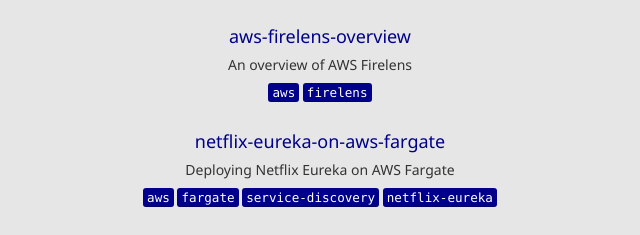
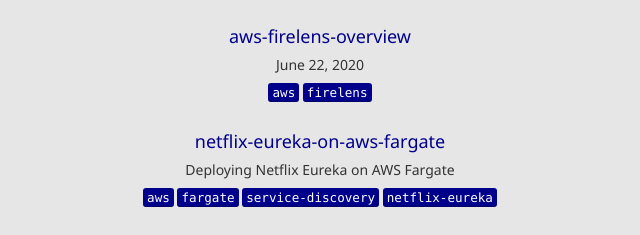
Before and after one commit to karthikeayan/karthikeayan.github.io, a plain HTML site: page post/index.html in a window 1280 px wide. Shown: the part 136-371 px from the top of the page, 320-960 px from the left. Drawn offline with nearby package versions, Linux system fonts and the light colour scheme; some packages are replaced by stand-ins of ours.

Commit message:
deploy: karthikeayan/karthikeayan.hugo@ee7e97e62a937491fdb41da2f68cd5638db096e1

```diff
--- a/post/index.html
+++ b/post/index.html
@@ -152,7 +152,7 @@
 
 
     <h4><a href="/post/aws-firelens-overview/">aws-firelens-overview</a></h4>
-    <h5>An overview of AWS Firelens</h5>
+    <h5>June 22, 2020</h5>
 
 <a href="https://karthikeayan.github.io/tags/aws"><kbd class="item-tag">aws</kbd></a>
 
```
